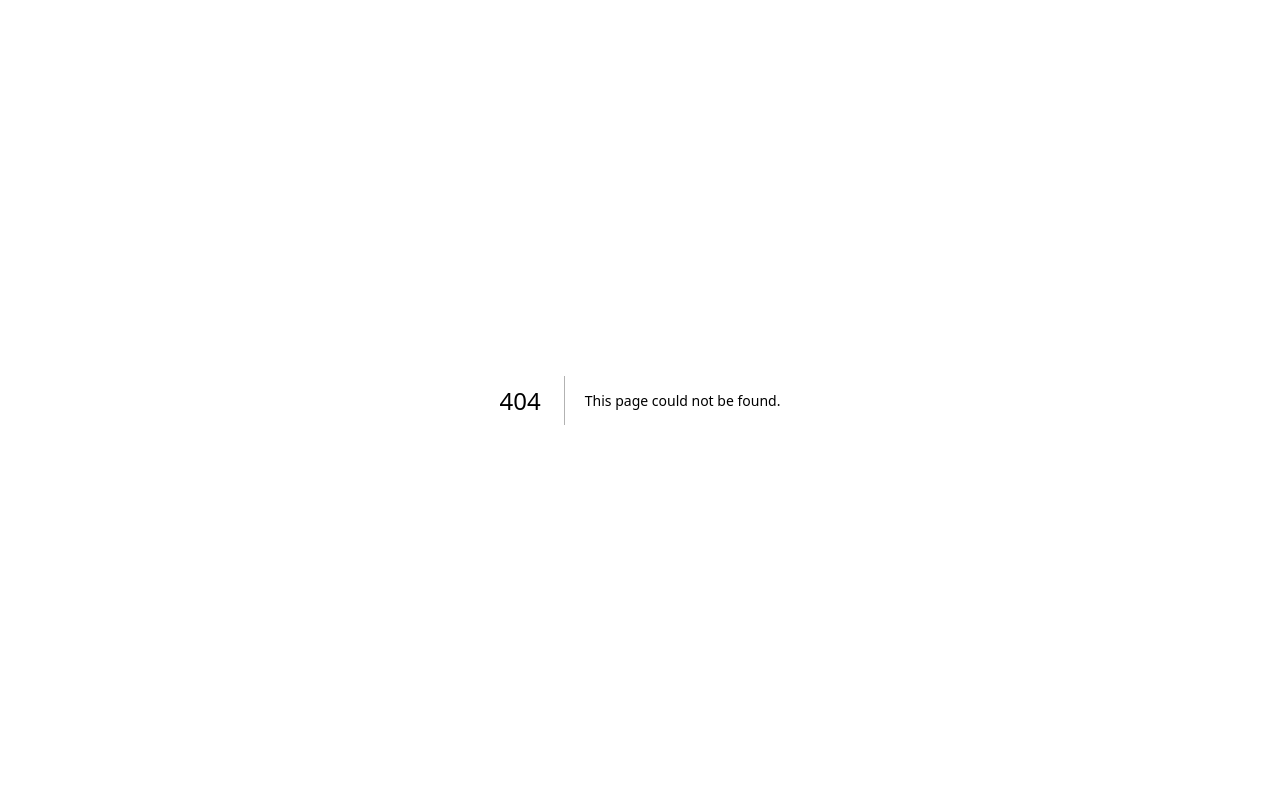
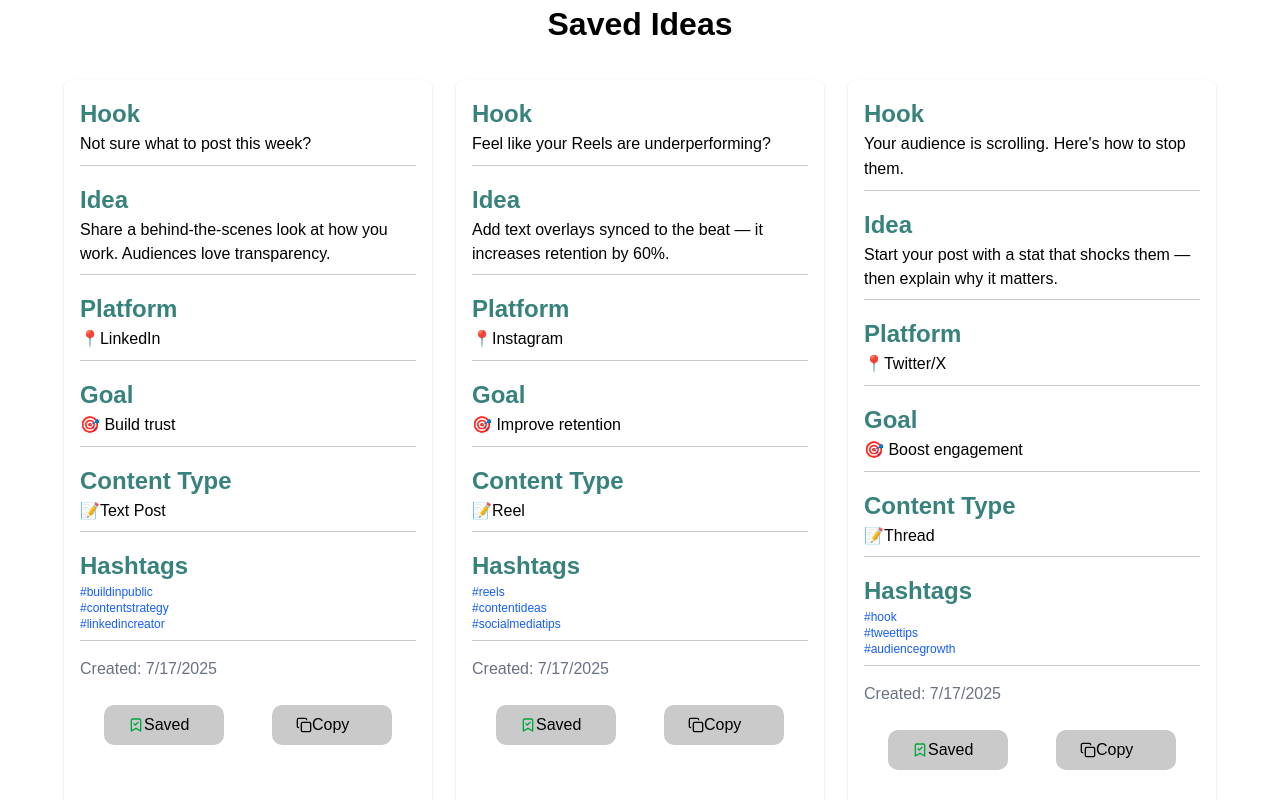
Before and after one commit to Petermwansa/planify-sass, a Next.js app: page /saved in a window 1280 px wide. Before the commit this address had no page. Shown: the top 800 px of the page. Built offline with nearby package versions, Linux system fonts and the light colour scheme.

Commit message:
Put the Ideas card in a separate component and call it from the new created folder called saved and then make it use the layout of the app. Now remaining with making the muilti entry form also use the app layout

```diff
--- a/src/app/dashboard/multistepform/layout.tsx
+++ b/src/app/dashboard/multistepform/layout.tsx
@@ -1,7 +1,6 @@
 "use client";
 
 import "../../../styles/globals.css";
-
 
 export default function DashboardLayout ({children}: {children: React.ReactNode}) {
   return (
--- a/src/app/dashboard/page.tsx
+++ b/src/app/dashboard/page.tsx
@@ -5,9 +5,9 @@ import Sidebar from "@/components/Sidebar";
 import Start from "@/components/Start";
 import ContentIdeas from "@/components/ContentIdeas";
 import Settings from "@/components/Settings";
-import SavedIdeas from "@/components/SavedIdeas";
 import SubscriptionPlans from "@/components/SubscriptionPlans";
 import MultiStepForm from "@/components/MultiStepForm";
+import SavedIdeasPage from "../saved/page";
 
 const Dashboard = () => {
   const [activeView, setActiveView] = useState("start");
@@ -17,7 +17,7 @@ const Dashboard = () => {
       case "ideas":
         return <ContentIdeas />;
       case "saved":
-        return <SavedIdeas />;
+        return <SavedIdeasPage />;
       case "search":
         return <Settings />;
       case "settings":
--- a/src/app/layout.tsx
+++ b/src/app/layout.tsx
@@ -27,7 +27,6 @@ export default function RootLayout({
       <body
         className={`${geistSans.variable} ${geistMono.variable} antialiased`}
       >
-
         {children}
       </body>
     </html>
--- /dev/null
+++ b/src/app/saved/page.tsx
@@ -0,0 +1,28 @@
+// app/saved/page.tsx
+"use client";
+
+import { useState } from "react";
+import { dummyIdeas } from "@/data/dummyIdeas";
+import { Idea } from "@/types/Idea";
+import SavedIdeasOnly from "@/components/SavedIdeas";
+
+const SavedIdeasPage = () => {
+  const [ideas, setIdeas] = useState<Idea[]>(dummyIdeas);
+
+  const toggleSaved = (id: string) => {
+    setIdeas((prev) =>
+      prev.map((idea) =>
+        idea.id === id ? { ...idea, saved: !idea.saved } : idea
+      )
+    );
+  };
+
+  return (
+    <div className="content_ideas">
+      <h1>Saved Ideas</h1>
+        <SavedIdeasOnly ideas={ideas} onToggleSaved={toggleSaved} />
+      </div>
+  )
+};
+
+export default SavedIdeasPage;
--- a/src/components/ContentIdeas.tsx
+++ b/src/components/ContentIdeas.tsx
@@ -1,58 +1,25 @@
-import { Bookmark, Copy } from "lucide-react"; // Lucide save icon
-
-import { dummyIdeas } from "@/data/dummyIdeas";
+import { useState } from "react";
+import { dummyIdeas as initialIdeas } from "@/data/dummyIdeas";
+import IdeaCard from "@/components/IdeaCard";
+import { Idea } from "@/types/Idea";
 
 const ContentIdeas = () => {
+  const [ideas, setIdeas] = useState<Idea[]>(initialIdeas);
+
+  const toggleSaved = (id: string) => {
+    setIdeas((prevIdeas) =>
+      prevIdeas.map((idea) =>
+        idea.id === id ? { ...idea, saved: !idea.saved } : idea
+      )
+    );
+  };
+
   return (
     <div className="content_ideas">
       <h1>Generated Ideas based on your search</h1>
       <div className="grid gap-6 grid-cols-1 md:grid-cols-3">
-        {dummyIdeas.map((idea) => (
-          <div key={idea.id} className="idea_card">
-            <h2 className="idea_card_section_header">Hook</h2>
-            <h2 className="text-lg font-bold text-black">{idea.hook}</h2>
-            <hr />
-
-            <h2 className="idea_card_section_header">Idea</h2>
-            <p className="text-black mt-1">{idea.idea}</p>
-            <hr />
-
-            <h2 className="idea_card_section_header">Platform</h2>
-            <h2 className="text-lg font-bold text-black">📍{idea.platform}</h2>
-            <hr />
-
-            <h2 className="idea_card_section_header">Goal</h2>
-            <h2 className="text-lg font-bold text-black">🎯 {idea.goal}</h2>
-            <hr />
-
-            <h2 className="idea_card_section_header">Content Type</h2>
-            <h2 className=" text-black">📝{idea.type}</h2>
-            <hr />
-
-            <h2 className="idea_card_section_header">Hashtags</h2>
-            <div className="text-xs text-blue-600">
-              {idea.hashtags.map((tag, i) => (
-                <h2 key={i} className="mr-1">
-                  #{tag.replace("#", "")}
-                </h2>
-              ))}
-            </div>
-            <hr />
-            <div className="mt-2 text-s text-gray-500">
-              Created: {new Date(idea.createdAt).toLocaleDateString()}
-            </div>
-            <div className="flex justify-between"></div>
-            <div className="flex justify-between">
-              <button className="idea_button">
-                <Bookmark className="w-4 h-6" />
-                <p>Save</p>
-              </button>
-              <button className="idea_button">
-                <Copy className="w-4 h-6" />
-                <p>Copy </p>
-              </button>
-            </div>
-          </div>
+        {ideas.map((idea) => (
+          <IdeaCard key={idea.id} idea={idea} onToggleSaved={toggleSaved} />
         ))}
       </div>
     </div>
--- a/src/components/IdeaCard.tsx
+++ b/src/components/IdeaCard.tsx
@@ -0,0 +1,69 @@
+import React from "react";
+import { Bookmark, BookmarkCheck, Copy } from "lucide-react";
+import { Idea } from "@/types/Idea";
+
+type IdeaCardProps = {
+  idea: Idea;
+  onToggleSaved: (id: string) => void;
+};
+
+const IdeaCard: React.FC<IdeaCardProps> = ({ idea, onToggleSaved }) => {
+  return (
+    <div className="idea_card">
+      <h2 className="idea_card_section_header">Hook</h2>
+      <h2 className="text-lg font-bold text-black">{idea.hook}</h2>
+      <hr />
+
+      <h2 className="idea_card_section_header">Idea</h2>
+      <p className="text-black mt-1">{idea.idea}</p>
+      <hr />
+
+      <h2 className="idea_card_section_header">Platform</h2>
+      <h2 className="text-lg font-bold text-black">📍{idea.platform}</h2>
+      <hr />
+
+      <h2 className="idea_card_section_header">Goal</h2>
+      <h2 className="text-lg font-bold text-black">🎯 {idea.goal}</h2>
+      <hr />
+
+      <h2 className="idea_card_section_header">Content Type</h2>
+      <h2 className="text-black">📝{idea.type}</h2>
+      <hr />
+
+      <h2 className="idea_card_section_header">Hashtags</h2>
+      <div className="text-xs text-blue-600">
+        {idea.hashtags.map((tag, i) => (
+          <h2 key={i} className="mr-1">#{tag.replace("#", "")}</h2>
+        ))}
+      </div>
+      <hr />
+
+      <div className="mt-2 text-s text-gray-500">
+        Created: {new Date(idea.createdAt).toLocaleDateString()}
+      </div>
+
+      <div className="flex justify-between mt-2">
+        <button className="idea_button" onClick={() => onToggleSaved(idea.id)}>
+          {idea.saved ? (
+            <>
+              <BookmarkCheck className="w-4 h-6 text-green-600" />
+              <p>Saved</p>
+            </>
+          ) : (
+            <>
+              <Bookmark className="w-4 h-6" />
+              <p>Save</p>
+            </>
+          )}
+        </button>
+
+        <button className="idea_button">
+          <Copy className="w-4 h-6" />
+          <p>Copy</p>
+        </button>
+      </div>
+    </div>
+  );
+};
+
+export default IdeaCard;
--- a/src/components/SavedIdeas.tsx
+++ b/src/components/SavedIdeas.tsx
@@ -1,53 +1,28 @@
+// components/SavedIdeasOnly.tsx
+
 import React from "react";
+import { Idea } from "@/types/Idea";
+import IdeaCard from "@/components/IdeaCard";
 
-interface Idea {
-  id: number;
-  title: string;
-  dateSaved: string;
-}
+type SavedIdeasOnlyProps = {
+  ideas: Idea[];
+  onToggleSaved: (id: string) => void;
+};
 
-const savedIdeas: Idea[] = [
-  {
-    id: 1,
-    title: "5 AI tools every content creator should try",
-    dateSaved: "2025-07-16",
-  },
-  {
-    id: 2,
-    title: "How to generate a month of content in one hour",
-    dateSaved: "2025-07-15",
-  },
-  {
-    id: 3,
-    title: "The future of content creation with generative AI",
-    dateSaved: "2025-07-14",
-  },
-];
+const SavedIdeasOnly: React.FC<SavedIdeasOnlyProps> = ({ ideas, onToggleSaved }) => {
+  const savedIdeas = ideas.filter((idea) => idea.saved);
 
-const SavedIdeas: React.FC = () => {
+  if (savedIdeas.length === 0) {
+    return <p className="text-center text-gray-500">No saved ideas yet.</p>;
+  }
+
   return (
-    <div className="space-y-4">
-      <h2 className="text-2xl font-semibold">💾 Saved Ideas</h2>
-
-      {savedIdeas.length === 0 ? (
-        <p className="text-gray-500">You haven’t saved any ideas yet.</p>
-      ) : (
-        <ul className="grid gap-4">
-          {savedIdeas.map((idea) => (
-            <li
-              key={idea.id}
-              className="p-4 bg-white rounded-lg shadow hover:shadow-md transition"
-            >
-              <h3 className="text-lg font-medium">{idea.title}</h3>
-              <p className="text-sm text-gray-400">
-                Saved on {idea.dateSaved}
-              </p>
-            </li>
-          ))}
-        </ul>
-      )}
+    <div className="grid gap-6 grid-cols-1 md:grid-cols-3">
+      {savedIdeas.map((idea) => (
+        <IdeaCard key={idea.id} idea={idea} onToggleSaved={onToggleSaved} />
+      ))}
     </div>
   );
 };
 
-export default SavedIdeas;
+export default SavedIdeasOnly;
--- a/src/data/dummyIdeas.ts
+++ b/src/data/dummyIdeas.ts
@@ -7,7 +7,8 @@ export const dummyIdeas = [
     hashtags: ["#contentcreator", "#consistency", "#instagramtips"],
     goal: "Stay consistent",
     type: "Carousel",
-    createdAt: "2025-07-17T08:00:00Z"
+    createdAt: "2025-07-17T08:00:00Z",
+    saved: false, // <-- added field
   },
   {
     id: 2,
@@ -17,7 +18,8 @@ export const dummyIdeas = [
     hashtags: ["#tiktoktips", "#viralvideo", "#hookstrategy"],
     goal: "Increase views",
     type: "Video",
-    createdAt: "2025-07-17T08:30:00Z"
+    createdAt: "2025-07-17T08:30:00Z",
+    saved: false, // <-- added field
   },
   {
     id: 3,
@@ -27,7 +29,8 @@ export const dummyIdeas = [
     hashtags: ["#buildinpublic", "#contentstrategy", "#linkedincreator"],
     goal: "Build trust",
     type: "Text Post",
-    createdAt: "2025-07-17T09:00:00Z"
+    createdAt: "2025-07-17T09:00:00Z",
+    saved: true, // <-- added field
   },
   {
     id: 4,
@@ -37,7 +40,7 @@ export const dummyIdeas = [
     hashtags: ["#hook", "#tweettips", "#audiencegrowth"],
     goal: "Boost engagement",
     type: "Thread",
-    createdAt: "2025-07-17T09:30:00Z"
+    createdAt: "2025-07-17T09:30:00Z",
   },
   {
     id: 5,
@@ -47,9 +50,10 @@ export const dummyIdeas = [
     hashtags: ["#reels", "#contentideas", "#socialmediatips"],
     goal: "Improve retention",
     type: "Reel",
-    createdAt: "2025-07-17T10:00:00Z"
+    createdAt: "2025-07-17T10:00:00Z",
+    saved: true, // <-- added field
   },
- {
+  {
     id: 6,
     hook: "Struggling to stay consistent with content?",
     idea: "Use the 3x3 method: Pick 3 themes and rotate them weekly to avoid burnout.",
@@ -57,7 +61,8 @@ export const dummyIdeas = [
     hashtags: ["#contentcreator", "#consistency", "#instagramtips"],
     goal: "Stay consistent",
     type: "Carousel",
-    createdAt: "2025-07-17T08:00:00Z"
+    createdAt: "2025-07-17T08:00:00Z",
+    saved: false, // <-- added field
   },
   {
     id: 7,
@@ -67,7 +72,8 @@ export const dummyIdeas = [
     hashtags: ["#tiktoktips", "#viralvideo", "#hookstrategy"],
     goal: "Increase views",
     type: "Video",
-    createdAt: "2025-07-17T08:30:00Z"
+    createdAt: "2025-07-17T08:30:00Z",
+    saved: false, // <-- added field
   },
   {
     id: 8,
@@ -77,7 +83,8 @@ export const dummyIdeas = [
     hashtags: ["#buildinpublic", "#contentstrategy", "#linkedincreator"],
     goal: "Build trust",
     type: "Text Post",
-    createdAt: "2025-07-17T09:00:00Z"
+    createdAt: "2025-07-17T09:00:00Z",
+    saved: false, // <-- added field
   },
   {
     id: 9,
@@ -87,7 +94,8 @@ export const dummyIdeas = [
     hashtags: ["#hook", "#tweettips", "#audiencegrowth"],
     goal: "Boost engagement",
     type: "Thread",
-    createdAt: "2025-07-17T09:30:00Z"
+    createdAt: "2025-07-17T09:30:00Z",
+    saved: true, // <-- added field
   },
   {
     id: 10,
@@ -97,9 +105,10 @@ export const dummyIdeas = [
     hashtags: ["#reels", "#contentideas", "#socialmediatips"],
     goal: "Improve retention",
     type: "Reel",
-    createdAt: "2025-07-17T10:00:00Z"
+    createdAt: "2025-07-17T10:00:00Z",
+    saved: false, // <-- added field
   },
- {
+  {
     id: 11,
     hook: "Struggling to stay consistent with content?",
     idea: "Use the 3x3 method: Pick 3 themes and rotate them weekly to avoid burnout.",
@@ -107,7 +116,8 @@ export const dummyIdeas = [
     hashtags: ["#contentcreator", "#consistency", "#instagramtips"],
     goal: "Stay consistent",
     type: "Carousel",
-    createdAt: "2025-07-17T08:00:00Z"
+    createdAt: "2025-07-17T08:00:00Z",
+    saved: true, // <-- added field
   },
   {
     id: 12,
@@ -117,7 +127,8 @@ export const dummyIdeas = [
     hashtags: ["#tiktoktips", "#viralvideo", "#hookstrategy"],
     goal: "Increase views",
     type: "Video",
-    createdAt: "2025-07-17T08:30:00Z"
+    createdAt: "2025-07-17T08:30:00Z",
+    saved: false, // <-- added field
   },
   {
     id: 13,
@@ -127,7 +138,8 @@ export const dummyIdeas = [
     hashtags: ["#buildinpublic", "#contentstrategy", "#linkedincreator"],
     goal: "Build trust",
     type: "Text Post",
-    createdAt: "2025-07-17T09:00:00Z"
+    createdAt: "2025-07-17T09:00:00Z",
+    saved: false, // <-- added field
   },
   {
     id: 14,
@@ -137,7 +149,8 @@ export const dummyIdeas = [
     hashtags: ["#hook", "#tweettips", "#audiencegrowth"],
     goal: "Boost engagement",
     type: "Thread",
-    createdAt: "2025-07-17T09:30:00Z"
+    createdAt: "2025-07-17T09:30:00Z",
+    saved: false, // <-- added field
   },
   {
     id: 15,
@@ -147,6 +160,7 @@ export const dummyIdeas = [
     hashtags: ["#reels", "#contentideas", "#socialmediatips"],
     goal: "Improve retention",
     type: "Reel",
-    createdAt: "2025-07-17T10:00:00Z"
-  }
+    createdAt: "2025-07-17T10:00:00Z",
+    saved: false, // <-- added field
+  },
 ];
--- a/src/styles/globals.css
+++ b/src/styles/globals.css
@@ -303,6 +303,7 @@ body {
   margin: 1.5rem 1.5rem;
   border-radius: 10px;
   color: var(--dark);
+  width: 200px;
 }
 
 .idea_card {
--- /dev/null
+++ b/src/types/Idea.ts
@@ -0,0 +1,11 @@
+export type Idea = {
+  id: string;
+  hook: string;
+  idea: string;
+  platform: string;
+  goal: string;
+  type: string;
+  hashtags: string[];
+  createdAt: string;
+  saved: boolean;
+};
```
